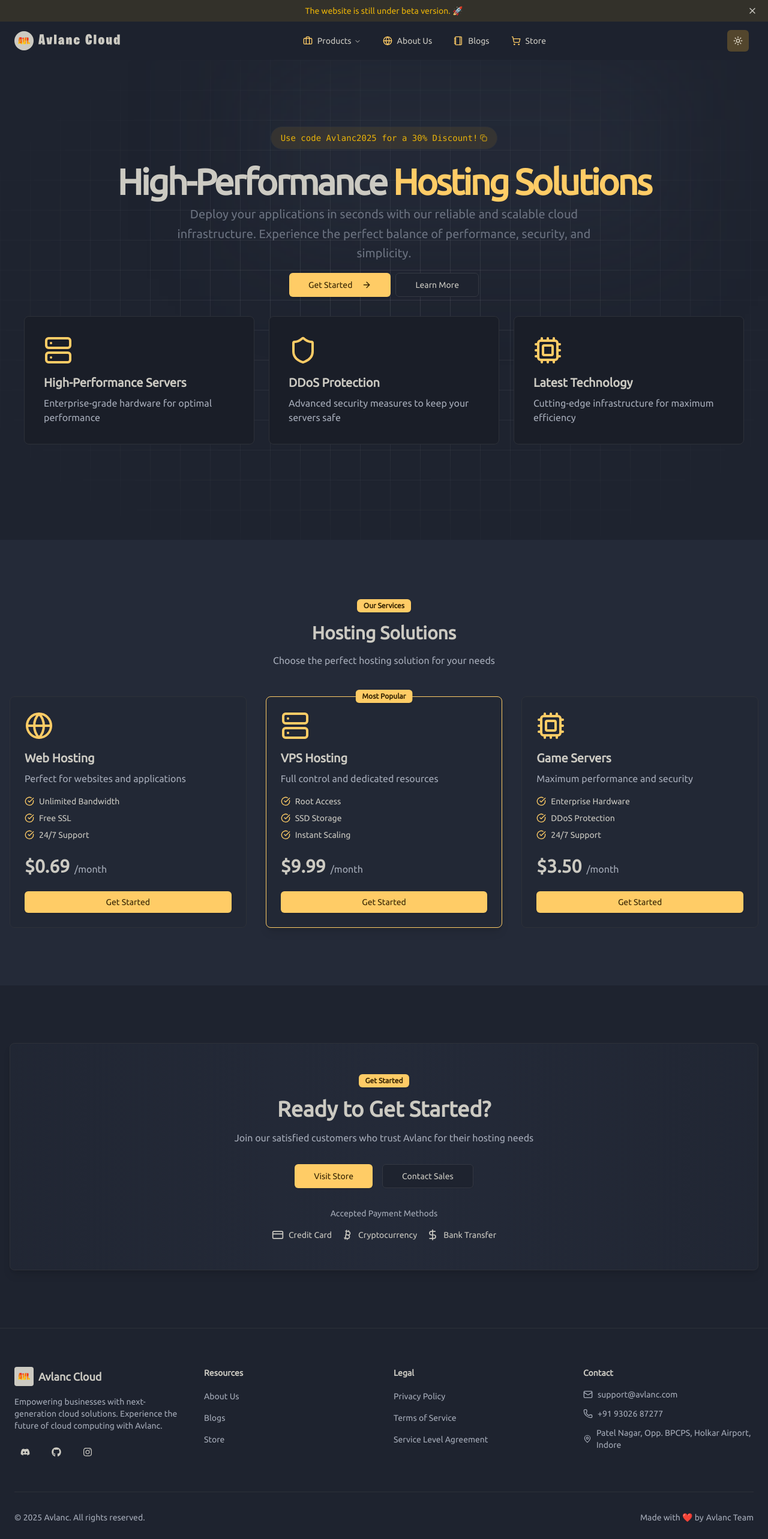
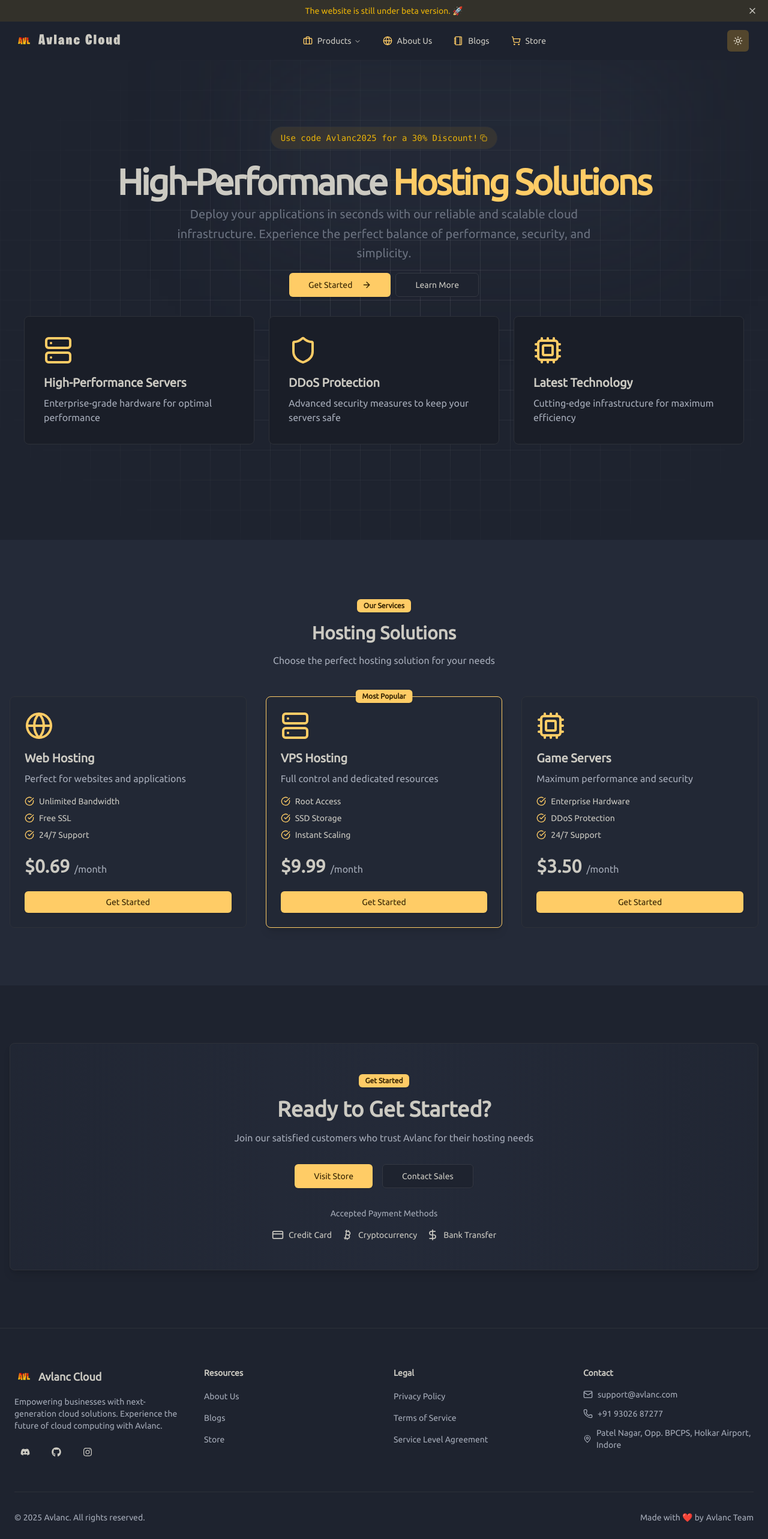
Before and after one commit to bugsum/avlanc-cloud, a Next.js app: page / in a window 1280 px wide. Shown: the top 2566 px of the page at 60% size. Built offline with nearby package versions, Linux system fonts and the light colour scheme.

Commit message:
Fixed Logo background

```diff
--- a/components/footer.tsx
+++ b/components/footer.tsx
@@ -53,7 +53,7 @@ export function Footer() {
               <Image
                 src={"/avlanc-transparent.png"}
                 alt="Avlanc Logo"
-                className="h-8 w-8 bg-foreground rounded-sm"
+                className="h-8 w-8 bg-transparent rounded-sm"
                 width={64}
                 height={64}
               />
--- a/components/header/header.tsx
+++ b/components/header/header.tsx
@@ -31,7 +31,7 @@ export const Header = () => {
             <Image
               src={"/avlanc-transparent.png"}
               alt="Avlanc Logo"
-              className="h-8 w-8 bg-foreground dark:bg-transparent rounded-full"
+              className="h-8 w-8 bg-transparent rounded-full"
               width={64}
               height={64}
             />
```
